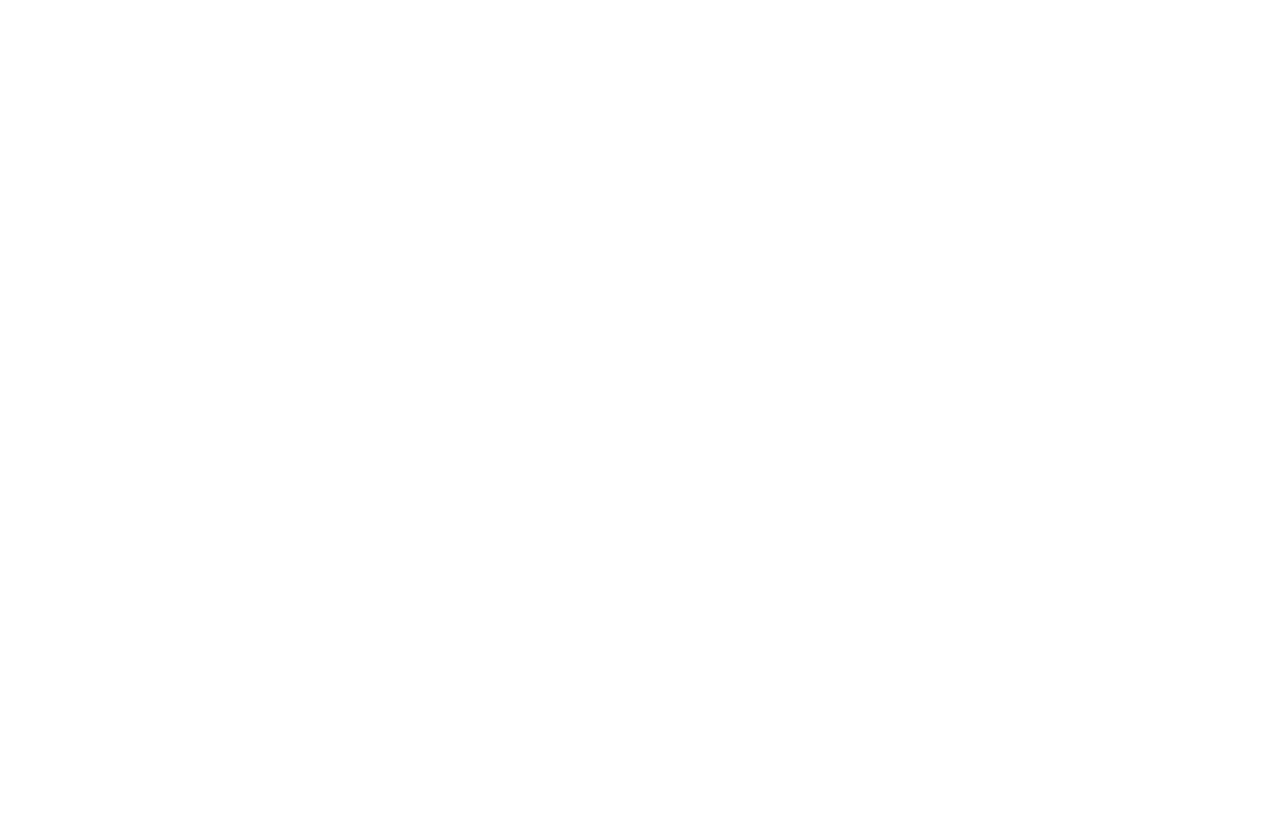
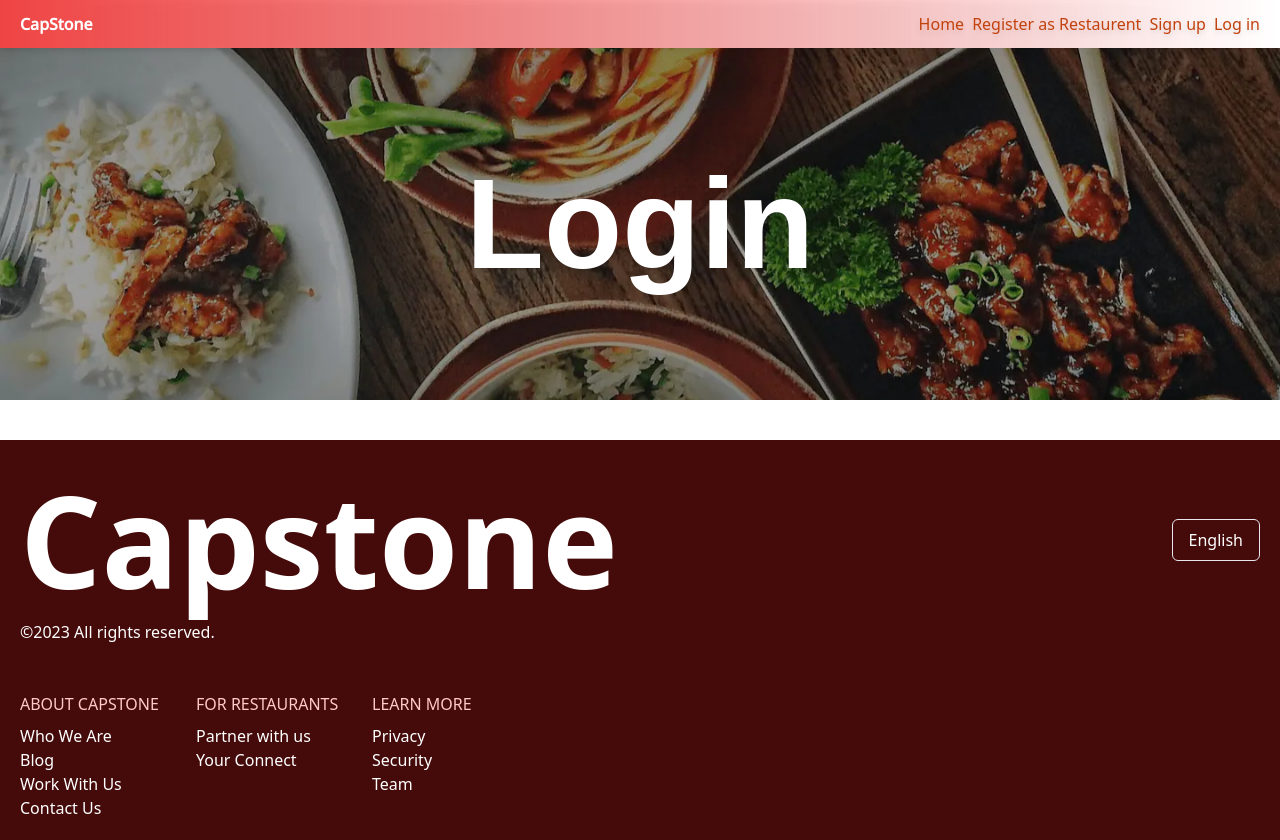
Before and after one commit to singham2000/capstone, a React (Create React App) app: page /login in a window 1280 px wide. Before the commit this address had no page. Before the commit the page ends 800 px from the top, so only its background shows below. Built offline with nearby package versions, Linux system fonts and the light colour scheme; a web font is replaced by a local one.

Commit message:
added login route

```diff
--- a/src/App.js
+++ b/src/App.js
@@ -4,6 +4,7 @@
 //pages Import
 import Homepage from "./Pages/Homepage";
 import RegisterRestro from "./Pages/RegisterRestro";
+import Login from "./Pages/Login";
 
 //CSS import
 import "./App.css";
@@ -13,6 +14,7 @@
       <Routes>
         <Route path="/" element={<Homepage />} />
         <Route path="/registerRestro" element={<RegisterRestro />} />
+        <Route path="/login" element={<Login />} />
       </Routes>
     </BrowserRouter>
   );
--- a/src/Pages/Login.jsx
+++ b/src/Pages/Login.jsx
@@ -1,9 +1,22 @@
-import React from 'react'
+import React from "react";
+import Navbar from "../Componenets/Navbar";
+import Footer from "../Componenets/Footer";
 
 const Login = () => {
   return (
-    <div>Login</div>
-  )
-}
+    <div>
+      <Navbar />
+      <div className="banner banner1 flex justify-center items-center">
+        <h1 className="text-white font-bold text-9xl max-sm:text-6xl">Login</h1>
+      </div>
+      <div className="m-5 flex justify-center">
+        <div className="bg-slate-300 w-11/12 rounded-3xl">
 
-export default Login
+        </div>
+      </div>
+      <Footer />
+    </div>
+  );
+};
+
+export default Login;
```
